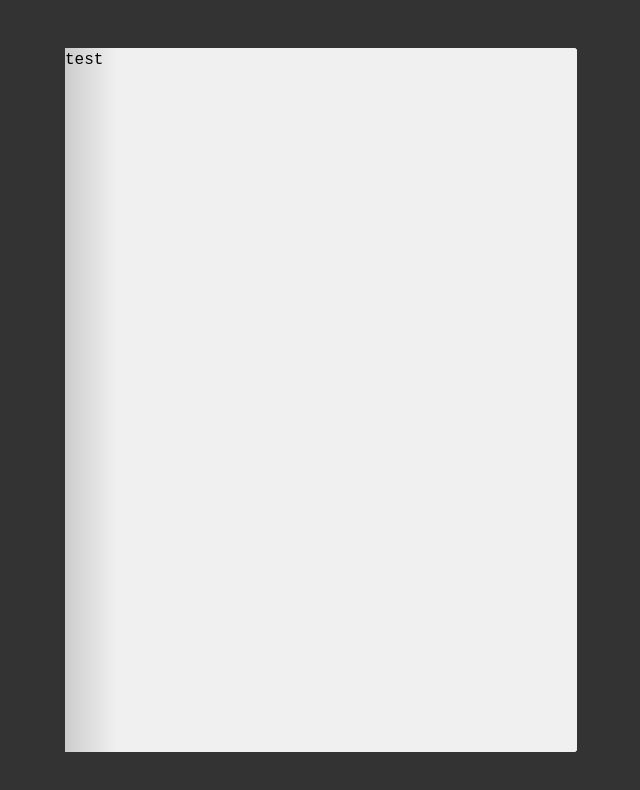
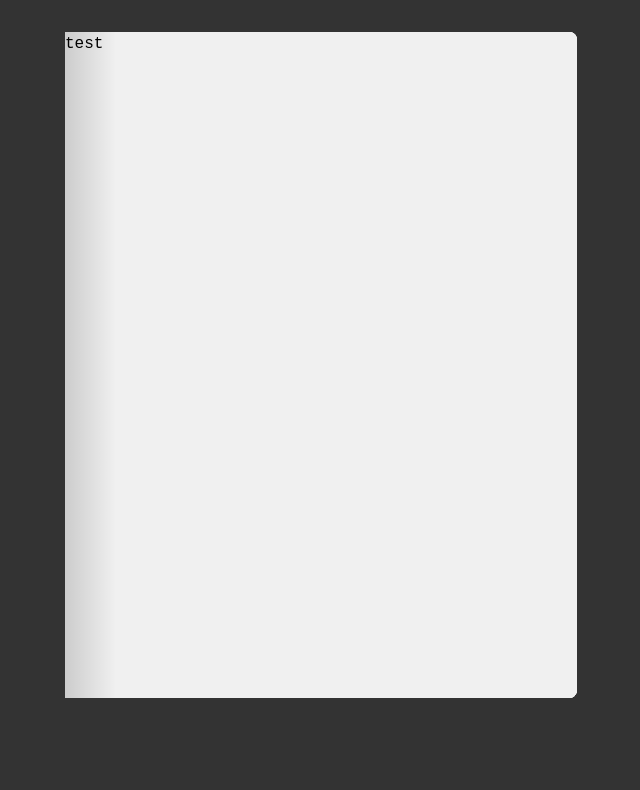
Before and after one commit to CrazyGriferman/builtForTheLoveOfHCI, a React (Create React App) app: page /designingwiththemindinmind in a window 1280 px wide. Both pictures are taken after a click on the element "click for Reading". Shown: the top 790 px of the page, without its empty margins (575-1215 px from the left). Built offline with nearby package versions, Linux system fonts and the light colour scheme.

Commit message:
add: book cover fit

```diff
--- a/src/views/Main/MainPage/MainPage.css
+++ b/src/views/Main/MainPage/MainPage.css
@@ -15,15 +15,15 @@ html {
   height: 100%;
 }
 
+/* 这个body的css效果会导致HeroPage中的字出现问题 */
 body {
-  min-height: 100%;
+  /* min-height: 100%; */
   display: flex;
   justify-content: center; /* 水平居中 */
   align-items: center; /* 垂直居中 */
   padding: 2em 0;
   line-height: 1.5em;
 }
-
 p {
   margin-top: 8vw;
   text-align: center;
@@ -51,11 +51,11 @@ p {
  */
 .book .pages {
   width: 80vw;
-  height: 55vw;
+  height: 52vw;
   position: relative;
   transform-style: preserve-3d;
   backface-visibility: hidden;
-  border-radius: 4px;
+  border-radius: 16px;
 }
 
 .book .page {
@@ -65,7 +65,7 @@ p {
   position: absolute;
   top: 0;
   width: 40vw;
-  height: 55vw;
+  height: 52vw;
   transform-origin: 0 0;
   transition: transform 1.4s;
   backface-visibility: hidden;
@@ -91,7 +91,7 @@ p {
   pointer-events: all;
   transform: rotateY(0deg);
   right: 0;
-  border-radius: 0 4px 4px 0;
+  border-radius: 0 8px 8px 0;
   background-image: linear-gradient(
     to right,
     rgba(0, 0, 0, 0.15) 0%,
@@ -131,7 +131,7 @@ p {
   transform: rotateY(180deg);
   transform-origin: 100% 0;
   left: 0;
-  border-radius: 4px 0 0 4px;
+  border-radius: 8px 0 0 8px;
   border-color: black;
   background-image: linear-gradient(
     to left,
--- a/src/views/Main/MainPage/MainPage.js
+++ b/src/views/Main/MainPage/MainPage.js
@@ -1,5 +1,9 @@
 import React, { useEffect } from "react";
 import oldBookPage from "../../../assets/old-book-page.jpeg";
+import designingImg from "../../../assets/designing-with-the-mind-in-mind.jpeg";
+import dontMakeMeThinkImg from "../../../assets/dont-make-me-think.jpeg";
+import designingInterfacesImg from "../../../assets/designing-interfaces.jpeg";
+import webFormDesignImg from "../../../assets/web-form-design.jpeg";
 import "./MainPage.css";
 
 export function MainPage() {
@@ -34,14 +38,60 @@ export function MainPage() {
     <>
       <div className="book">
         <div id="pages" className="pages">
-          <div className="page">test</div>
-          <div className="page"></div>
-          <div className="page"></div>
-          <div className="page"></div>
-          <div className="page"></div>
-          <div className="page"></div>
-          <div className="page"></div>
-          <div className="page"></div>
+          <div className="page page1">test</div>
+          <div className="page page2">
+            <img
+              src={designingImg}
+              alt=""
+              style={{
+                width: "100%",
+                height: "100%",
+                objectFit: "cover",
+                position: "relative",
+              }}
+            />
+          </div>
+          <div className="page page3">234</div>
+          <div className="page page4">
+            <img
+              src={dontMakeMeThinkImg}
+              alt=""
+              style={{
+                width: "100%",
+                height: "100%",
+                objectFit: "cover",
+                position: "relative",
+              }}
+            />
+          </div>
+          <div className="page page5">5342345</div>
+          <div className="page page6">
+            <img
+              src={designingInterfacesImg}
+              alt=""
+              style={{
+                width: "100%",
+                height: "100%",
+                objectFit: "cover",
+                position: "relative",
+              }}
+            />
+          </div>
+          <div className="page page7">12321</div>
+          <div className="page page8">
+            <img
+              src={webFormDesignImg}
+              alt=""
+              style={{
+                width: "100%",
+                height: "100%",
+                objectFit: "cover",
+                position: "relative",
+              }}
+            />
+          </div>
+          <div className="page page9">12321</div>
+          <div className="page page9">12321</div>
         </div>
       </div>
     </>
```
Also changed, not shown: src/assets/dont-make-me-think.jpeg (renamed from src/assets/don't make me think.jpeg), src/assets/web-form-design.jpeg (added).
